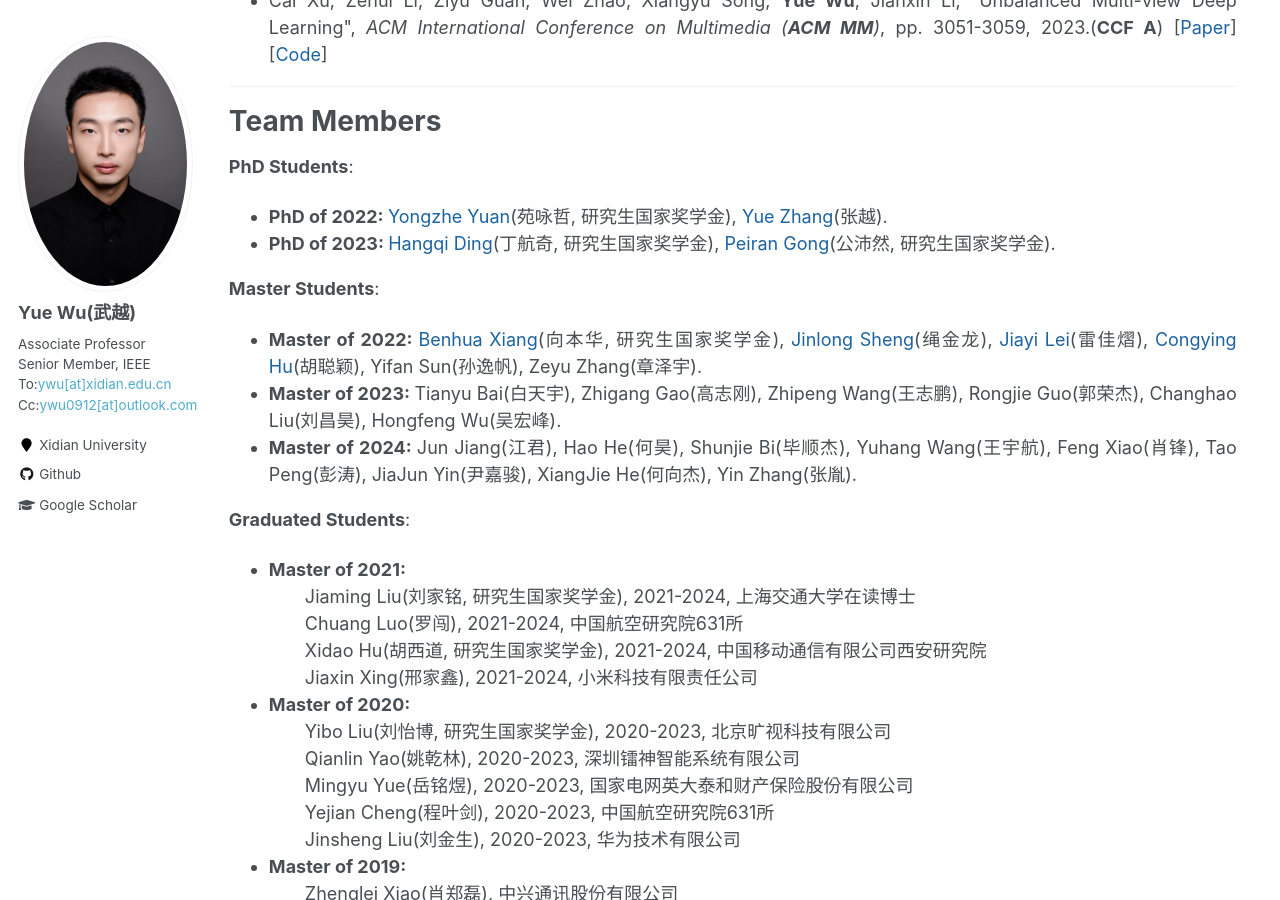
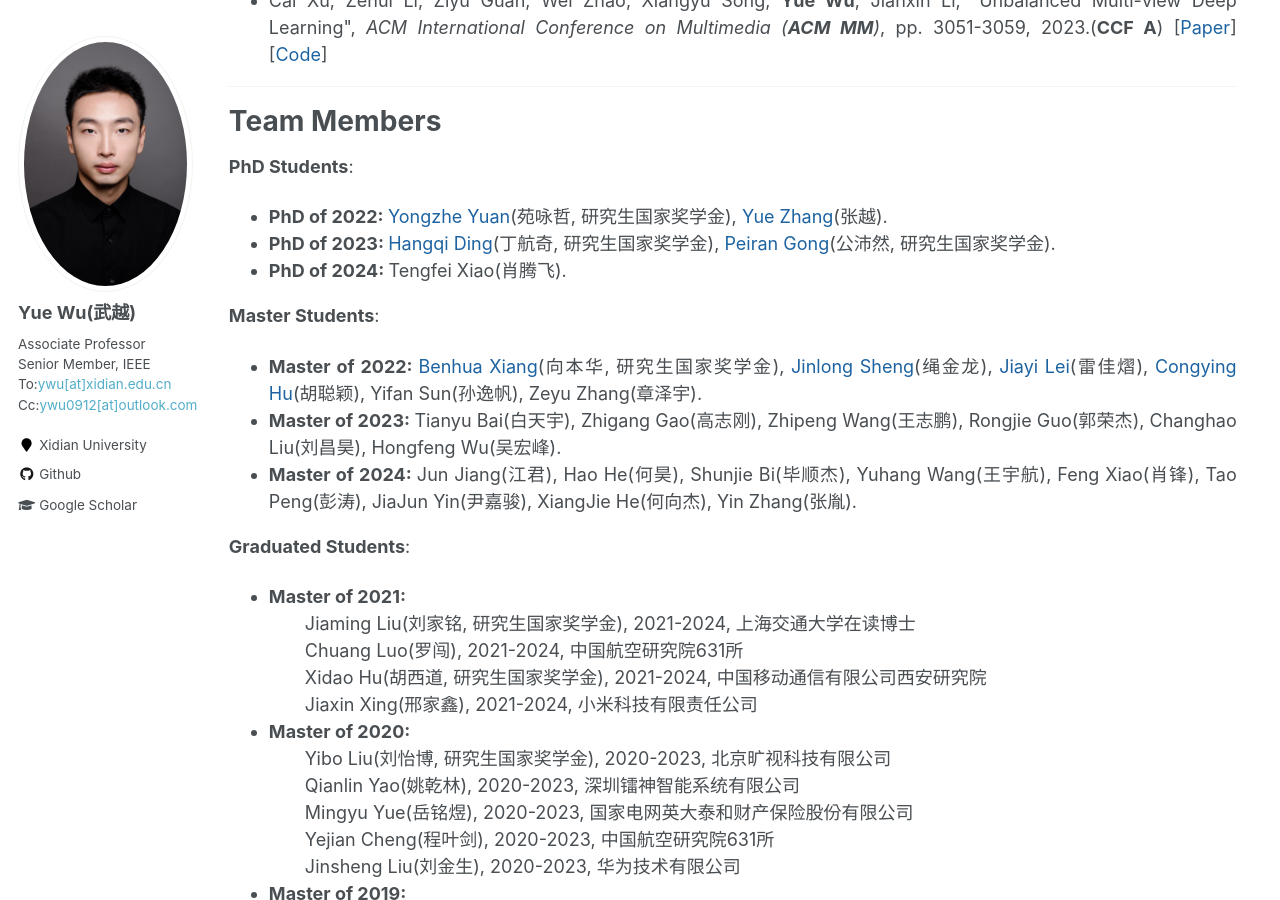
Before and after one commit to ywuchina/ywuchina.github.io, a Jekyll site: the page built from _pages/home.md, in a window 1280 px wide and 900 px high, scrolled down 5401 px. Built offline with Jekyll 4.4.1, drawn with Linux system fonts in a browser that asks for light colours.

Commit message:
Update team.html
phd lists upgrade

```diff
--- a/_includes/team.html
+++ b/_includes/team.html
@@ -26,6 +26,12 @@
 <li style="margin-bottom: 1.5;">
     <span>
         <b>PhD of 2023: </b><a href= "https://dhq0918.github.io/dinghangqi.github.io/" target="_blank">Hangqi Ding</a>(丁航奇, 研究生国家奖学金), <a href= "https://cois.xidian.edu.cn/info/1068/1459.htm" target="_blank">Peiran Gong</a>(公沛然, 研究生国家奖学金).
+    </span>
+</li>
+
+  <li style="margin-bottom: 1.5;">
+    <span>
+        <b>PhD of 2024: </b> Tengfei Xiao(肖腾飞).
     </span>
 </li>
 </ul>
```
